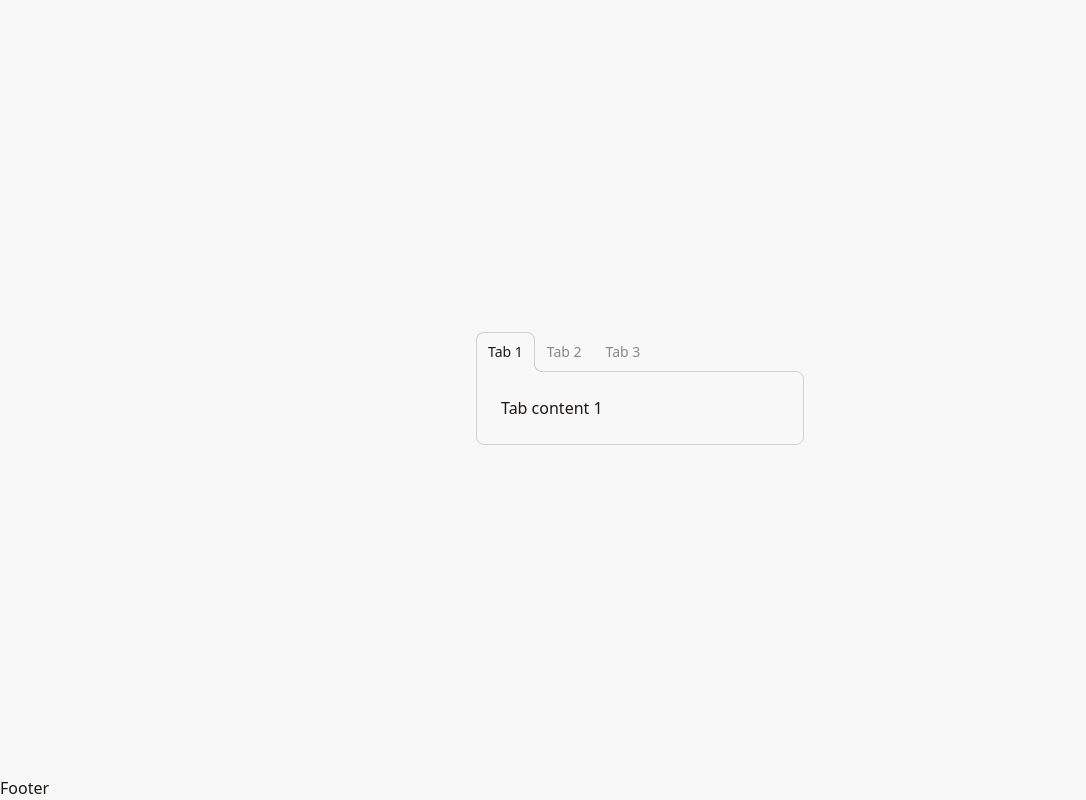
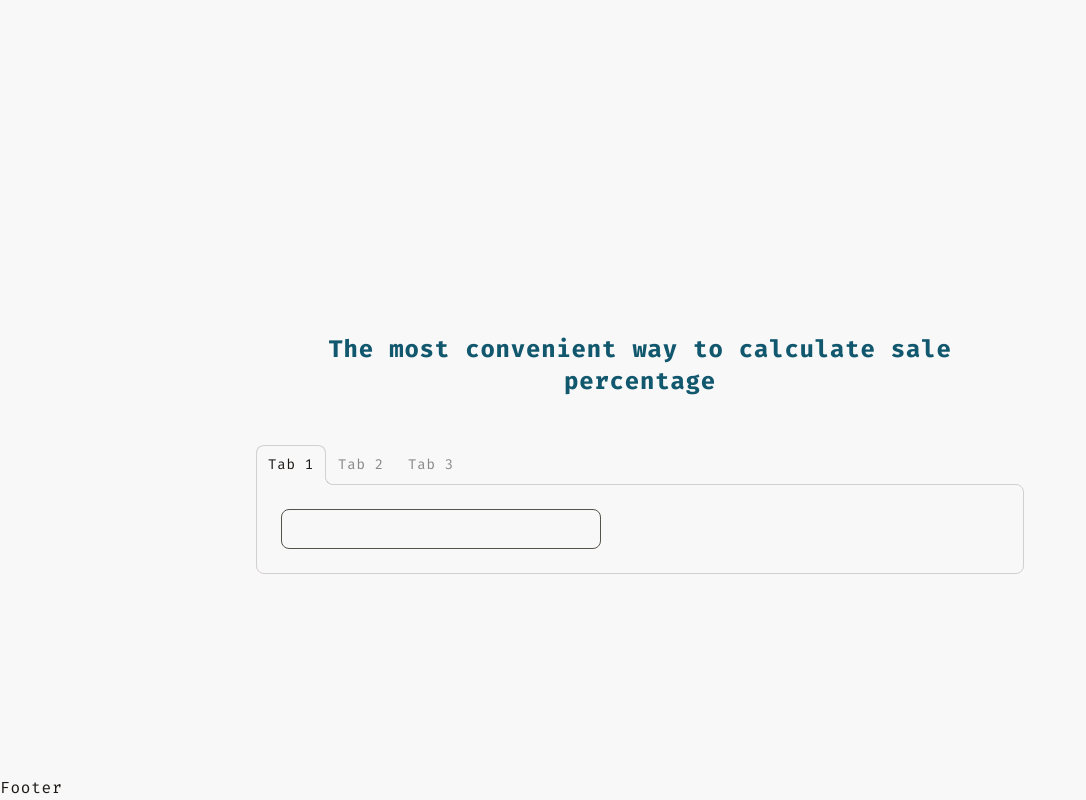
Before and after one commit to doinby/it-adds-up-app, a Next.js app: page / in a window 1280 px wide. Both pictures are taken after a click on the radio button "Tab 1". Shown: the whole page, without its empty margins (0-1086 px from the left). Built offline with nearby package versions, Linux system fonts and the light colour scheme.

Commit message:
configure layout for HomePage

```diff
--- a/app/globals.css
+++ b/app/globals.css
@@ -1,3 +1,4 @@
+@import url('https://fonts.googleapis.com/css2?family=Fira+Code:wght@300..700&display=swap');
 @import 'tailwindcss';
 @plugin "daisyui";
 
@@ -38,9 +39,23 @@
 
 html,
 body {
-	@apply h-full flex flex-col;
+	@apply h-full;
+}
+
+body {
+	@apply flex flex-col font-mono tracking-wider bg-base-100;
 }
 
 main {
 	@apply grow;
 }
+
+h1,
+h2,
+h3 {
+	@apply font-black;
+}
+
+@theme {
+	--font-mono: 'Fira Code', monospace;
+}
--- a/app/page.tsx
+++ b/app/page.tsx
@@ -1,16 +1,19 @@
-export default function Home() {
+export default function HomePage() {
 	return (
-		<main className='flex flex-col items-center justify-center'>
+		<main className='w-[60%] mt-[26%] self-center flex flex-col gap-12'>
+			<h1 className='text-secondary text-center text-2xl'>
+				The most convenient way to calculate sale percentage
+			</h1>
 			{/* name of each tab group should be unique */}
-			<div className='tabs tabs-lift'>
+			<div className='tabs tabs-lift w-full'>
 				<input
 					type='radio'
 					name='my_tabs_3'
 					className='tab'
 					aria-label='Tab 1'
 				/>
-				<div className='tab-content bg-base-100 border-base-300 p-6'>
-					Tab content 1
+				<div className='tab-content w-full bg-base-100 border-base-300 p-6'>
+					<input type='text' className='input input-accent' />
 				</div>
 
 				<input
@@ -20,7 +23,7 @@ export default function Home() {
 					aria-label='Tab 2'
 					defaultChecked
 				/>
-				<div className='tab-content bg-base-100 border-base-300 p-6'>
+				<div className='tab-content w-full bg-base-100 border-base-300 p-6'>
 					Tab content 2
 				</div>
 
@@ -30,7 +33,7 @@ export default function Home() {
 					className='tab'
 					aria-label='Tab 3'
 				/>
-				<div className='tab-content bg-base-100 border-base-300 p-6'>
+				<div className='tab-content w-full bg-base-100 border-base-300 p-6'>
 					Tab content 3
 				</div>
 			</div>
```
